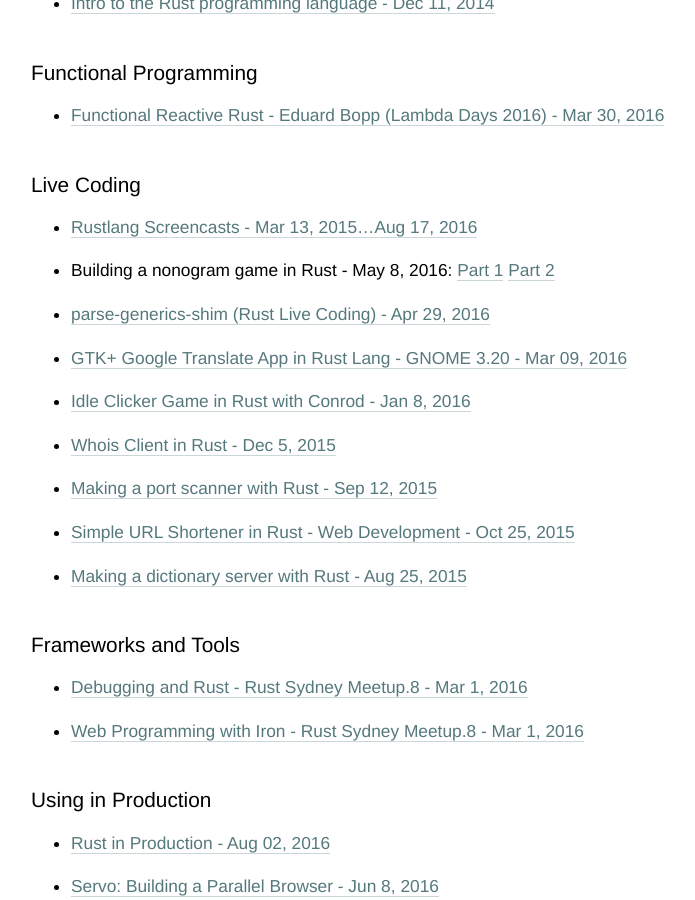
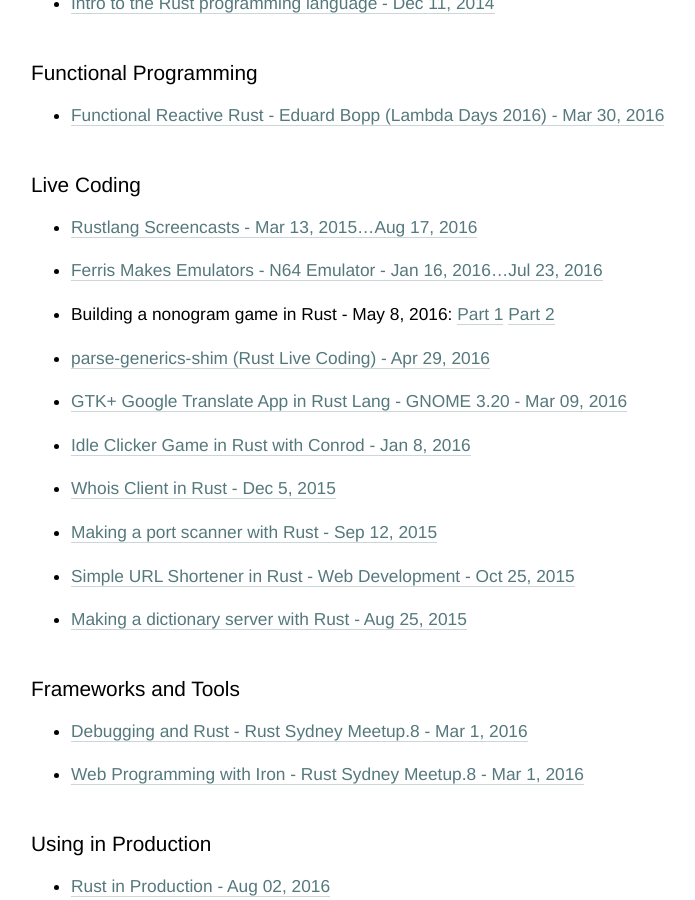
Before and after one commit to adelarsq/daily-rust.github.io, a Jekyll site: the page built from _posts/2016-09-01-videos.md, in a window 1280 px wide and 900 px high, scrolled down 723 px. Shown: the whole window, without its empty margins (159-854 px from the left). Built offline with Jekyll 4.4.1, drawn with Linux system fonts in a browser that asks for light colours.

Commit message:
Update 2016-09-01-videos.md

```diff
--- a/_posts/2016-09-01-videos.md
+++ b/_posts/2016-09-01-videos.md
@@ -28,6 +28,7 @@ Older videos (more thant 1 year ago) have code that don't work anymore in the cu
 ## Live Coding
 
 - [Rustlang Screencasts - Mar 13, 2015...Aug 17, 2016](https://www.youtube.com/watch?v=sv9fTlU7SCA&list=PLTOeCUgrkpMNEHx6j0vCH0cuyAIVZadnc&ab_channel=JMArcher)
+- [Ferris Makes Emulators - N64 Emulator - Jan 16, 2016...Jul 23, 2016](https://www.youtube.com/playlist?list=PL-sXmdrqqYYcznDg4xwAJWQgNL2gRray2)
 - Building a nonogram game in Rust - May 8, 2016: [Part 1](https://www.youtube.com/watch?v=m3N7cI4cOy4&ab_channel=panicbit) [Part 2](https://www.youtube.com/watch?v=WhA6vjLPsKA&ab_channel=panicbit)
 - [parse-generics-shim (Rust Live Coding) - Apr 29, 2016](https://www.youtube.com/watch?v=4StWqCVgYdg&ab_channel=Quxxy)
 - [GTK+ Google Translate App in Rust Lang - GNOME 3.20 - Mar 09, 2016](https://www.youtube.com/watch?v=Yu2p9-n4aaA&ab_channel=WOGUE)
```
